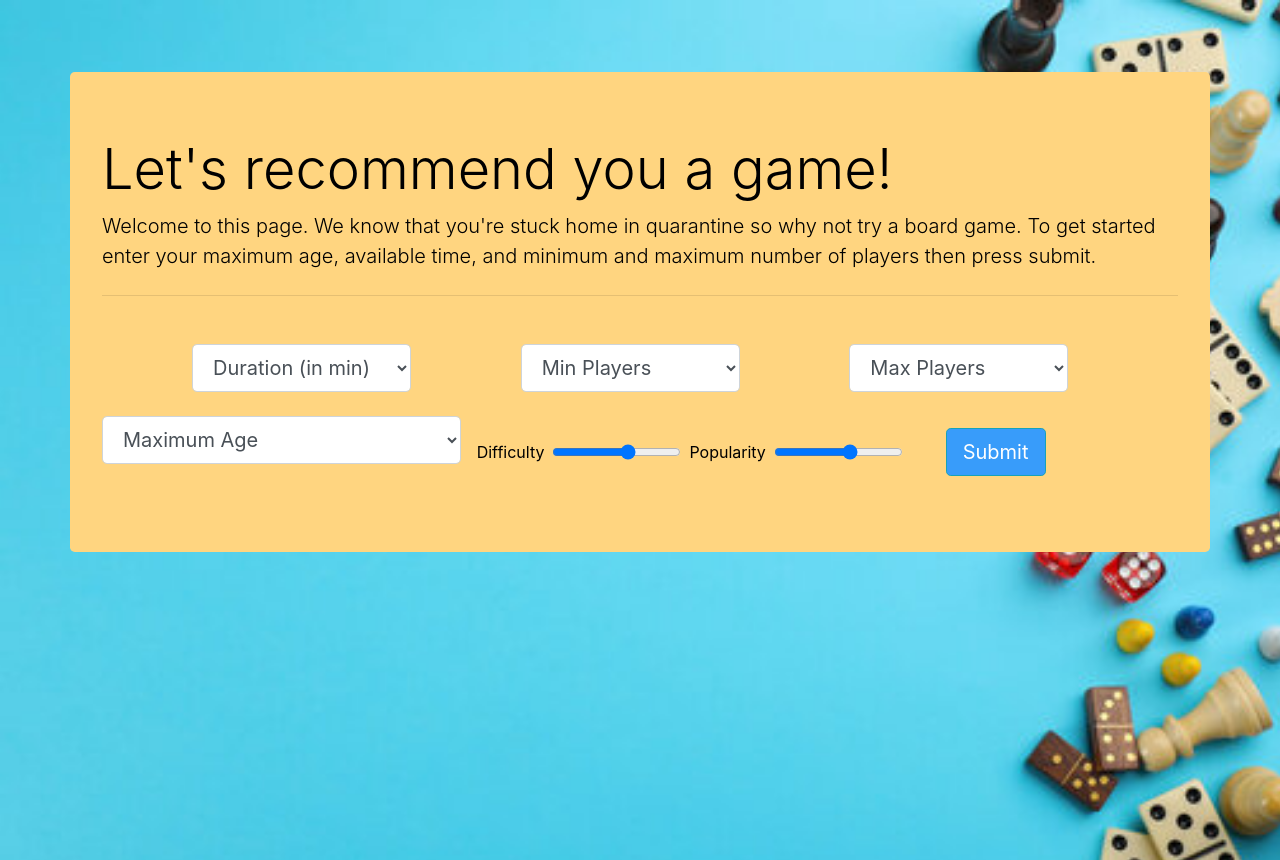
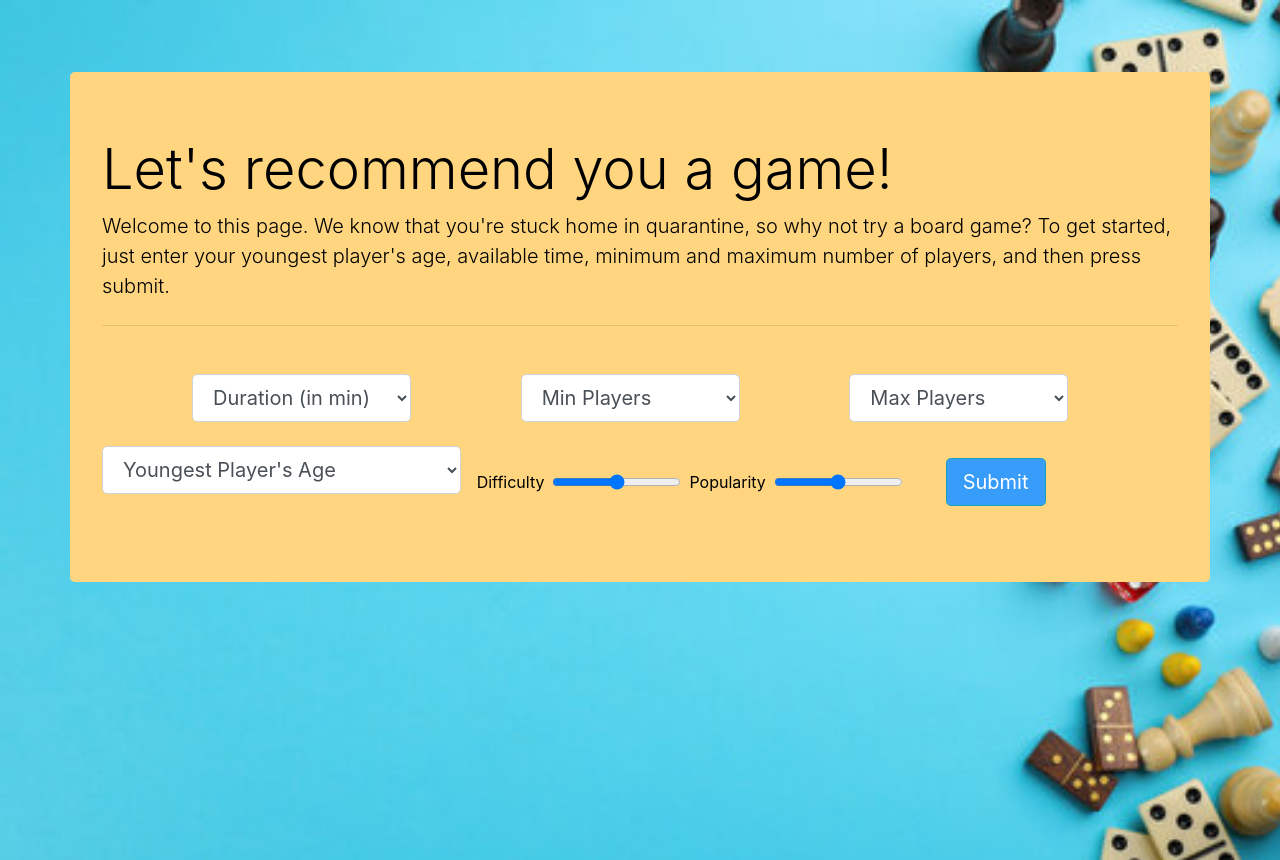
Before and after one commit to farhan0120/hunter-codefest-2022-unathletico-heights, a Flask app: page / in a window 1280 px wide. Shown: the part 56-916 px from the top of the page. Run offline with Flask 2, Linux system fonts and the light colour scheme; some libraries are stand-ins or nearby versions.

Commit message:
alter verbage, hide next button, make sliders finer

```diff
--- a/templates/api.html
+++ b/templates/api.html
@@ -16,8 +16,10 @@
       <li class="list-group-item">{{time}}</li>
       <li class="list-group-item">{{age}}</li>
     </ul>
+    <!--
     <div class="card-body">
       <a href="#" class="btn btn-primary">Next Game</a>
     </div>
+    -->
   </div>
 {% endblock %}
--- a/templates/index.html
+++ b/templates/index.html
@@ -9,8 +9,8 @@
     <br>
     <div class="jumbotron container">
         <h1 class="display-4">Let's recommend you a game!</h1>
-        <p class="lead">Welcome to this page. We know that you're stuck home in quarantine so why not try a board game.
-        To get started enter your maximum age, available time, and minimum and maximum number of players then press submit.</p>
+        <p class="lead">Welcome to this page. We know that you're stuck home in quarantine, so why not try a board game?
+        To get started, just enter your youngest player's age, available time, minimum and maximum number of players, and then press submit.</p>
 
         <hr class="my-4">
         <br>
@@ -78,7 +78,7 @@
                 </div>
 
                 <select name="age" class="form-control  mb-4 mr-sm-2 form-control-lg col col-lg-4" placeholder="Select age">
-                    <option>Maximum Age</option>
+                    <option>Youngest Player's Age</option>
                     <option>4</option>
                     <option>5</option>
                     <option>6</option>
@@ -97,10 +97,10 @@
                 </select>
 
                 <label name="difficulty" for="difficulty" class="form-label px-2">Difficulty</label>
-                    <input name="difficulty" type="range" class="form-range" min="0" max="1" step="0.2" value="0.5" id="difficulty">
+                    <input name="difficulty" type="range" class="form-range" min="0" max="1" step="0.01" value="0.50" id="difficulty">
 
                 <label name="popularity" for="popularity" class="form-label px-2">Popularity</label>
-                    <input name="popularity" type="range" class="form-range" min="0" max="1" step="0.2" value="0.5" id="popularity">
+                    <input name="popularity" type="range" class="form-range" min="0" max="1" step="0.01" value="0.50" id="popularity">
 
 		<input type="hidden" name="result" value="1">
 
```
